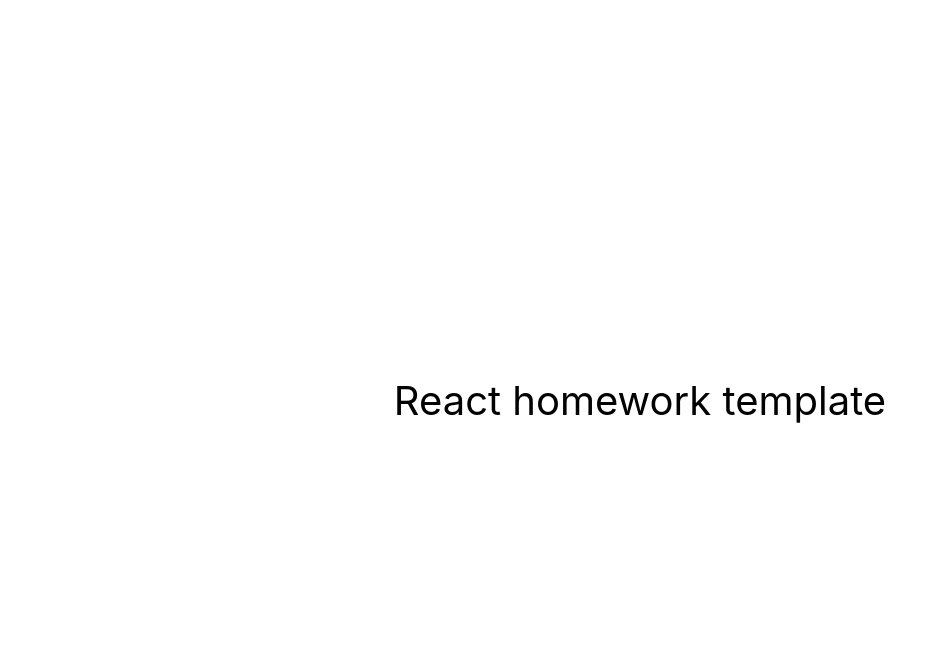
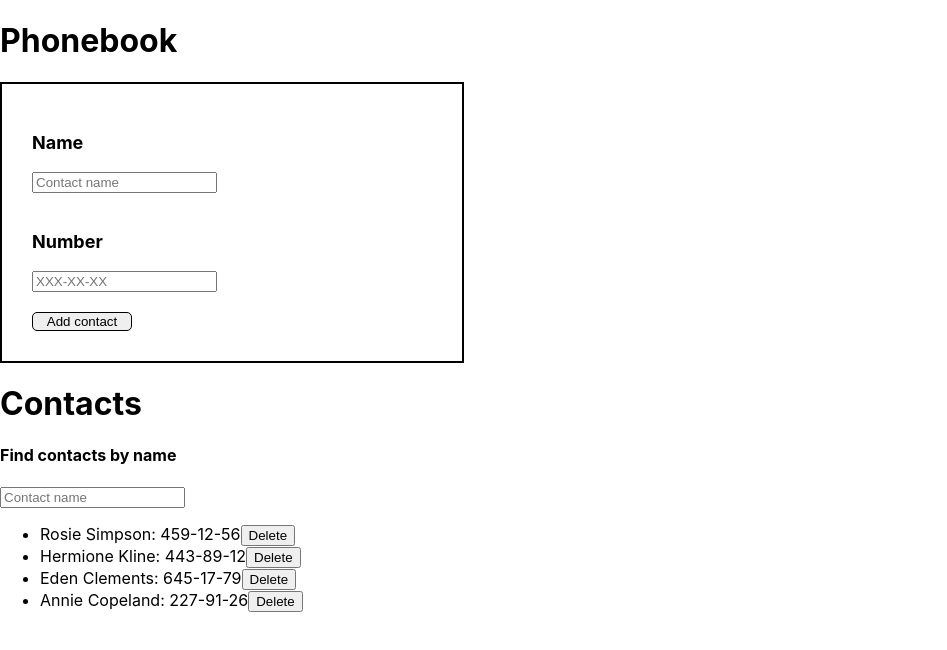
Before and after one commit to patryq03/goit-react-hw-03-phonebook, a React (Create React App) app: page / in a window 1280 px wide. Shown: the top 650 px of the page, without its empty margins (0-947 px from the left). Built offline with nearby package versions, Linux system fonts and the light colour scheme.

Commit message:
feat: change src folder

```diff
--- a/src/components/App.jsx
+++ b/src/components/App.jsx
@@ -1,16 +1,76 @@
-export const App = () => {
-  return (
-    <div
-      style={{
-        height: '100vh',
-        display: 'flex',
-        justifyContent: 'center',
-        alignItems: 'center',
-        fontSize: 40,
-        color: '#010101'
-      }}
-    >
-      React homework template
-    </div>
-  );
-};
+import React, { Component } from 'react';
+import { nanoid } from 'nanoid';
+import Form from './Form/Form';
+import Contacts from './Contacts/Contacts';
+import Filter from './Filter/Filter';
+
+class App extends Component {
+  state = {
+    contacts: [
+      { id: 'id-1', name: 'Rosie Simpson', number: '459-12-56' },
+      { id: 'id-2', name: 'Hermione Kline', number: '443-89-12' },
+      { id: 'id-3', name: 'Eden Clements', number: '645-17-79' },
+      { id: 'id-4', name: 'Annie Copeland', number: '227-91-26' },
+    ],
+    filter: '',
+  };
+
+  formSubmitHandler = data => {
+    this.repeatControl(data);
+  };
+
+  repeatControl = data => {
+    let nameArray = [];
+    nameArray = this.state.contacts.map(cur => cur.name);
+    if (!nameArray.includes(data.name)) {
+      let arrayCont = [];
+      arrayCont = [
+        ...this.state.contacts,
+        { id: nanoid(), name: data.name, number: data.number },
+      ];
+      return this.setState({ ...this.state, contacts: arrayCont });
+    } else {
+      alert('This contact is already in contacts.');
+    }
+  };
+
+  elementDelete = (arr, idContact) => {
+    let newArr = arr.filter(elem => elem.id !== idContact);
+    return newArr;
+  };
+
+  deleteContactFromContactList = idContact => {
+    let newArrAfterDel = this.elementDelete(this.state.contacts, idContact);
+    this.setState({
+      ...this.state,
+      contacts: [...newArrAfterDel],
+    });
+  };
+
+  setFilterToState = filterData => {
+    this.setState({ ...this.state, filter: `${filterData}` });
+  };
+
+  filterArr = fArr => {
+    let newArr = fArr.filter(cur =>
+      cur.name.toUpperCase().includes(this.state.filter),
+    );
+    return newArr;
+  };
+
+  render() {
+    return (
+      <div className="App">
+        <h1>Phonebook</h1>
+        <Form onSubmitData={this.formSubmitHandler} />
+        <h1>Contacts</h1>
+        <Filter setFilterToState={this.setFilterToState} />
+        <Contacts
+          contacts={this.filterArr(this.state.contacts)}
+          del={this.deleteContactFromContactList}
+        />
+      </div>
+    );
+  }
+}
+export default App;
--- /dev/null
+++ b/src/components/Contacts/Contacts.jsx
@@ -0,0 +1,36 @@
+import React, { Component } from 'react';
+import PropTypes from 'prop-types';
+
+class Contacts extends Component {
+  deleteId = Id => {
+    this.props.del(Id);
+  };
+  createList = () => {
+    return this.props.contacts.map(contact => {
+      return (
+        <li key={contact.id} id={contact.id}>
+          {`${contact.name}: ${contact.number}`}
+          <button
+            data-id={contact.id}
+            onClick={() => this.deleteId(contact.id)}
+          >
+            Delete
+          </button>
+        </li>
+      );
+    });
+  };
+
+  render() {
+    return <ul>{this.createList()}</ul>;
+  }
+}
+Contacts.propTypes = {
+  contacts: PropTypes.array.isRequired,
+  del: PropTypes.func.isRequired,
+};
+Contacts.defaultProps = {
+  contacts: [],
+};
+
+export default Contacts;
--- /dev/null
+++ b/src/components/Filter/Filter.jsx
@@ -0,0 +1,23 @@
+import React, { Component } from 'react';
+import PropTypes from 'prop-types';
+
+class Filter extends Component {
+  setFilterValue = event => {
+    let value = event.currentTarget.value.toUpperCase();
+    this.props.setFilterToState(value);
+  };
+
+  render() {
+    return (
+      <div>
+        <h4>Find contacts by name</h4>
+        <input onChange={this.setFilterValue} placeholder='Contact name'/>
+      </div>
+    );
+  }
+}
+
+Filter.propTypes = {
+  setFilterToState: PropTypes.func.isRequired,
+};
+export default Filter;
--- /dev/null
+++ b/src/components/Form/Form.jsx
@@ -0,0 +1,66 @@
+import css from './Form.module.css';
+import React, { Component } from 'react';
+import PropTypes from 'prop-types';
+
+class Form extends Component {
+  state = {
+    name: '',
+    number: '',
+  };
+  handleChange = event => {
+    const { name, value } = event.currentTarget;
+    this.setState({ [name]: value });
+  };
+
+  handleSubmit = event => {
+    event.preventDefault();
+    let contactForAdd = { name: this.state.name, number: this.state.number };
+    this.props.onSubmitData(contactForAdd);
+
+    this.reset();
+  };
+
+  reset = () => {
+    this.setState({ name: '', number: '' });
+  };
+  render() {
+    return (
+      <div className={css.form}>
+        <form type="submit" onSubmit={this.handleSubmit}>
+          <label>
+            <p className={css.p}>Name</p>
+            <input
+              type="text"
+              name="name"
+              placeholder='Contact name'
+              pattern="^[a-zA-Zа-яА-Я]+(([' -][a-zA-Zа-яА-Я ])?[a-zA-Zа-яА-Я]*)*$"
+              title="Name may contain only letters, apostrophe, dash and spaces. For example Adrian, Jacob Mercer, Charles de Batz de Castelmore d'Artagnan"
+              required
+              onChange={this.handleChange}
+              value={this.state.name}
+            />
+          </label>
+          <label>
+            <p className={css.p}>Number</p>
+            <input
+              type="tel"
+              name="number"
+              placeholder='XXX-XX-XX'
+              pattern="\+?\d{1,4}?[-.\s]?\(?\d{1,3}?\)?[-.\s]?\d{1,4}[-.\s]?\d{1,4}[-.\s]?\d{1,9}"
+              title="Phone number must be digits and can contain spaces, dashes, parentheses and can start with +"
+              required
+              onChange={this.handleChange}
+              value={this.state.number}
+            />
+          </label>
+          <button className={css.button} type="submit">Add contact</button>
+        </form>
+      </div>
+    );
+  }
+}
+
+Form.propTypes = {
+  onSubmitData: PropTypes.func.isRequired,
+};
+export default Form;
--- /dev/null
+++ b/src/components/Form/Form.module.css
@@ -0,0 +1,21 @@
+.form{
+    border: 2px solid black;
+    width: 400px;
+    padding: 30px;
+
+}
+form{
+    display: flex;
+    flex-direction: column;
+    flex-wrap: wrap;
+    gap: 20px;
+}
+.p{
+    font-size: large;
+    font-weight: bold;
+}
+.button{
+    width: 100px;
+    border-radius: 5px;
+    border: 0.5px solid black;
+}
--- a/src/index.js
+++ b/src/index.js
@@ -1,6 +1,6 @@
 import React from 'react';
 import ReactDOM from 'react-dom/client';
-import { App } from 'components/App';
+import  App  from './components/App';
 import './index.css';
 
 ReactDOM.createRoot(document.getElementById('root')).render(
```
